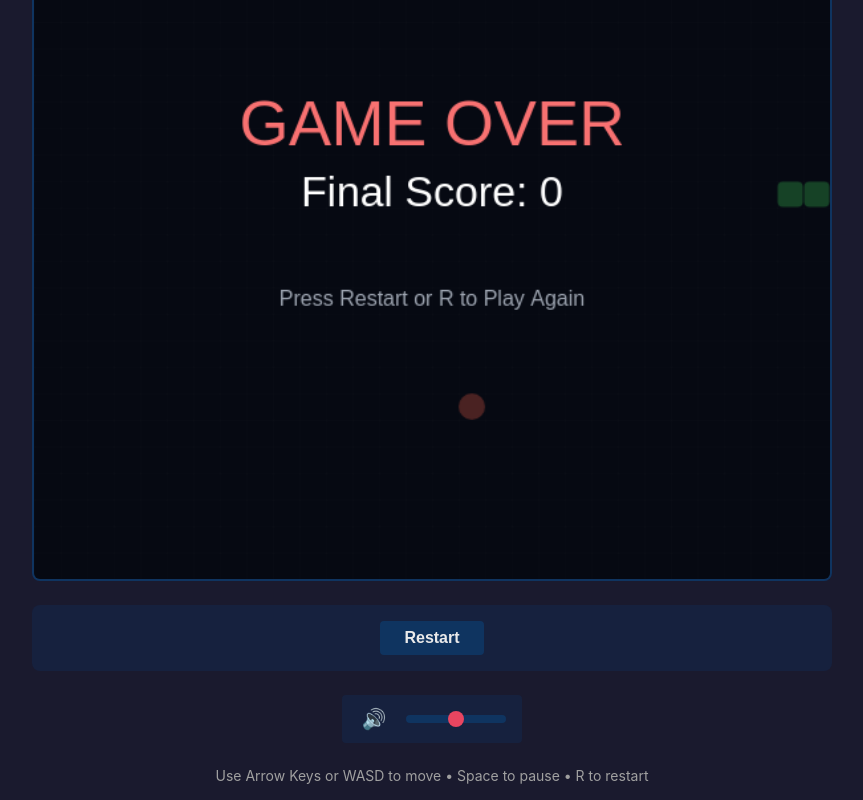
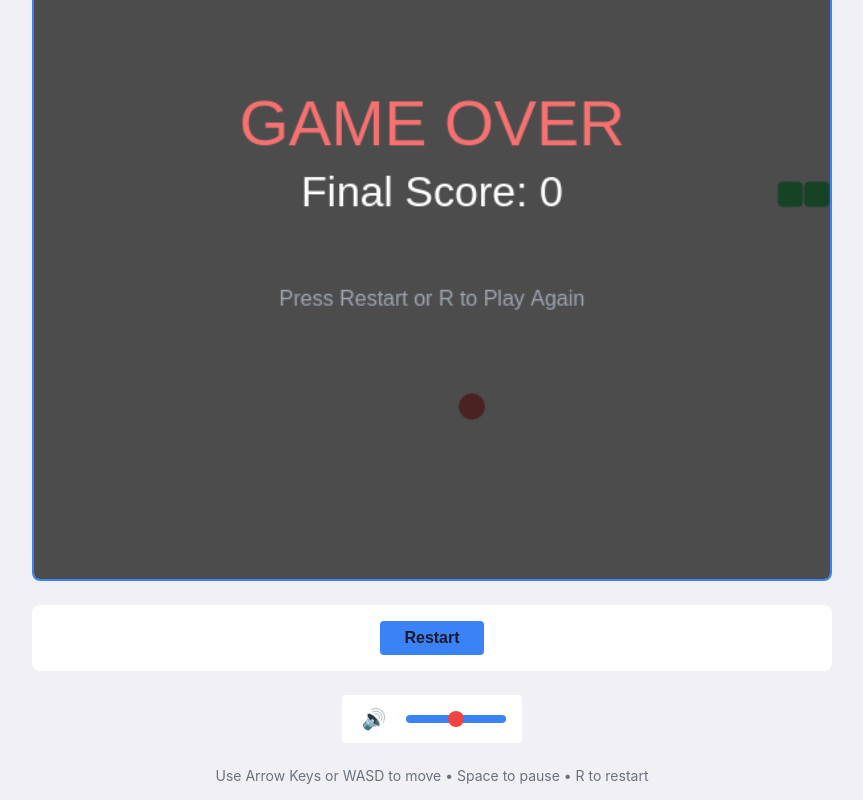
Before and after one commit to windysky/snake-game, a website built with Vite: page index.html in a window 1280 px wide. Both pictures are taken after a click on the button "Start". Shown: the part 427-1227 px from the top of the page, without its empty margins (208-1071 px from the left). Built offline with nearby package versions, Linux system fonts and the light colour scheme.

Commit message:
feat: add visibility API auto-pause, roundRect fallback, and light theme
- Game auto-pauses when browser tab is hidden (Visibility API)
- Canvas roundRect() fallback using arcTo() for older browsers
- Added prefers-color-scheme: light theme support (blue/red palette)
- Updated CHANGELOG with all April 18 session entries and version links
- Synced PROJECT_HANDOFF, PROJECT_LOG, and README documentation

🗿 MoAI <email@mo.ai.kr>

```diff
--- a/src/game/Renderer.ts
+++ b/src/game/Renderer.ts
@@ -84,7 +84,7 @@
       const y = Math.floor(segments[i].y);
 
       this.ctx.beginPath();
-      this.ctx.roundRect(x + 0.5, y + 0.5, cellSize - 1, cellSize - 1, radius);
+      this.roundRect(x + 0.5, y + 0.5, cellSize - 1, cellSize - 1, radius);
       this.ctx.fillStyle = i === 0 ? "#22c55e" : color;
       this.ctx.fill();
 
@@ -191,6 +191,20 @@
     this.ctx.restore();
   }
 
+  private roundRect(x: number, y: number, w: number, h: number, r: number): void {
+    if (typeof this.ctx.roundRect === "function") {
+      this.ctx.roundRect(x, y, w, h, r);
+      return;
+    }
+    const clamp = Math.min(r, w / 2, h / 2);
+    this.ctx.moveTo(x + clamp, y);
+    this.ctx.arcTo(x + w, y, x + w, y + h, clamp);
+    this.ctx.arcTo(x + w, y + h, x, y + h, clamp);
+    this.ctx.arcTo(x, y + h, x, y, clamp);
+    this.ctx.arcTo(x, y, x + w, y, clamp);
+    this.ctx.closePath();
+  }
+
   spawnParticles(x: number, y: number, color: string, count = 8): void {
     for (let i = 0; i < count; i++) {
       const angle = (Math.PI * 2 * i) / count + Math.random() * 0.5;
--- a/src/main.ts
+++ b/src/main.ts
@@ -116,6 +116,13 @@
   if ("serviceWorker" in navigator) {
     navigator.serviceWorker.register("/sw.js").catch(() => {});
   }
+
+  // Auto-pause when tab loses visibility
+  document.addEventListener("visibilitychange", () => {
+    if (document.hidden && gameState === "playing") {
+      handlePause();
+    }
+  });
 }
 
 /**
--- a/src/styles.css
+++ b/src/styles.css
@@ -37,6 +37,19 @@
   :root {
     --color-background: #0f0f1a;
     --color-surface: #1a1a2e;
+  }
+}
+
+/* Light mode support */
+@media (prefers-color-scheme: light) {
+  :root {
+    --color-background: #f0f0f5;
+    --color-surface: #ffffff;
+    --color-primary: #3b82f6;
+    --color-accent: #ef4444;
+    --color-text: #1a1a2e;
+    --color-text-muted: #6b7280;
+    --color-border: #d1d5db;
   }
 }
 
```
Also changed, not shown: CHANGELOG.md, README.md.
